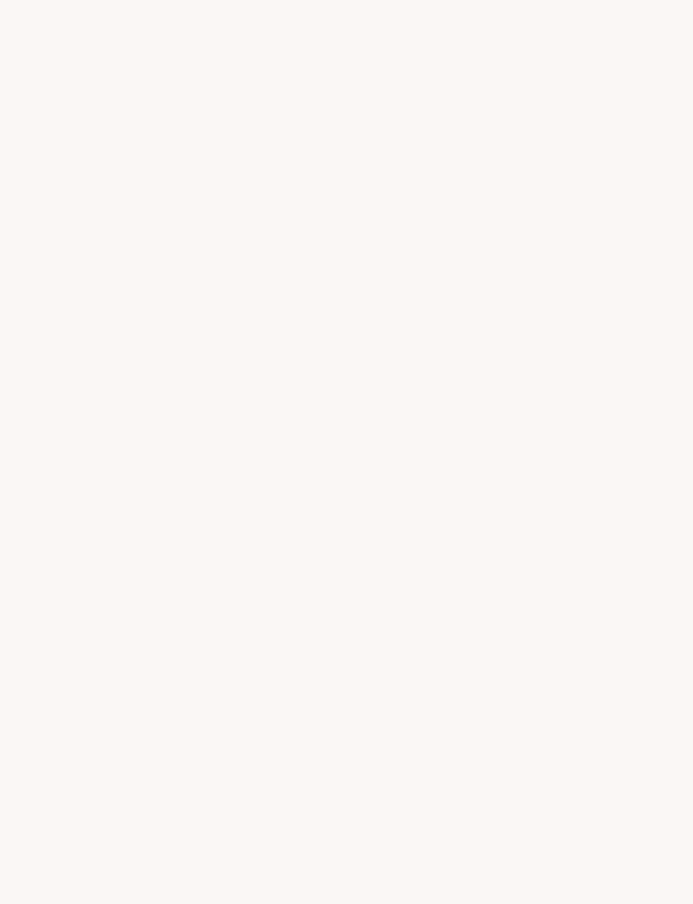
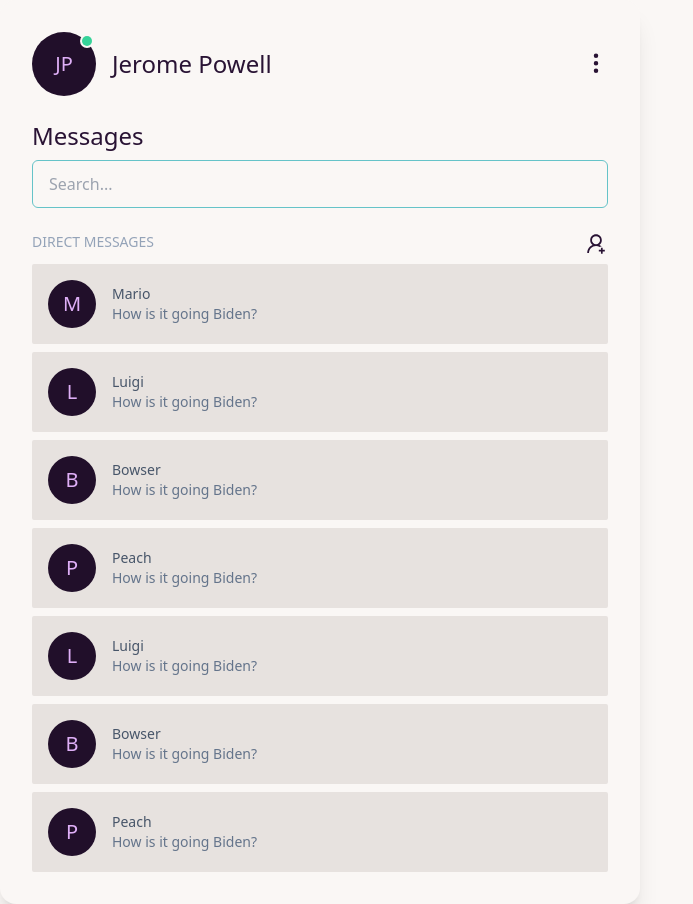
Before and after one commit to chasingtherain/messenger, a React (Create React App) app: page / in a window 1280 px wide. Before the commit this address had no page. Shown: the whole page, without its empty margins (0-693 px from the left). Before the commit the page ends 800 px from the top, so only its background shows below. Built offline with nearby package versions, Linux system fonts and the light colour scheme.

Commit message:
built bubble profile, settings, search and contact row components UI

```diff
--- a/package.json
+++ b/package.json
@@ -3,6 +3,9 @@
   "version": "0.1.0",
   "private": true,
   "dependencies": {
+    "@fortawesome/fontawesome-svg-core": "^6.1.1",
+    "@fortawesome/free-solid-svg-icons": "^6.1.1",
+    "@fortawesome/react-fontawesome": "^0.2.0",
     "@testing-library/jest-dom": "^5.16.4",
     "@testing-library/react": "^13.3.0",
     "@testing-library/user-event": "^13.5.0",
@@ -10,6 +13,7 @@
     "react": "^18.2.0",
     "react-dom": "^18.2.0",
     "react-google-button": "^0.7.2",
+    "react-icons": "^4.4.0",
     "react-router-dom": "^6.3.0",
     "react-scripts": "5.0.1",
     "react-toastify": "^9.0.7",
--- a/src/App.js
+++ b/src/App.js
@@ -2,6 +2,8 @@ import React from 'react';
 import SignUp from './pages/Signup';
 import { BrowserRouter as Router, Routes, Route, Link } from "react-router-dom";
 import SignIn from './pages/Signin';
+import ResetPassword from './pages/ResetPassword';
+import ContactListColumn from './components/ContactListColumn';
 
 function App() {
   return (
@@ -10,6 +12,8 @@ function App() {
         <Routes>
             <Route path='/sign-up' element={<SignUp/>}/>
             <Route path='/sign-in' element={<SignIn/>}/>
+            <Route path='/' element={<ContactListColumn/>}/>
+            <Route path='/forgot-password' element={<ResetPassword/>}/>
         </Routes>
       </Router>
 
--- /dev/null
+++ b/src/components/BubbleProfile.js
@@ -0,0 +1,18 @@
+import React from 'react'
+
+function BubbleProfile() {
+  return (
+    <div className='flex justify-between'>
+        <div className='flex'>
+            <div class="avatar online placeholder">
+                <div class="bg-neutral-focus text-neutral-content rounded-full w-16">
+                    <span class="text-xl">JP</span>
+                </div>
+            </div>
+            <p className='text-2xl mt-4 ml-4'>Jerome Powell</p>
+        </div>
+    </div>
+  )
+}
+
+export default BubbleProfile
--- /dev/null
+++ b/src/components/ContactListColumn.js
@@ -0,0 +1,36 @@
+import React from 'react'
+import BubbleProfile from './BubbleProfile'
+import SeachBar from './SeachBar'
+import Settings from './Settings'
+import { AiOutlineUserAdd } from "react-icons/ai";
+import ContactRow from './ContactRow';
+
+function ContactListColumn() {
+  return (
+    <div>
+      <div class="card w-6/12 min-h-screen bg-base-100 shadow-xl ">
+        <div class="card-body">
+          <div className='flex justify-between'>
+            <BubbleProfile/>
+            <Settings/>
+          </div>
+          <p className='text-2xl mt-4'>Messages</p>
+          <SeachBar/>
+          <div className='flex justify-between mt-4'>
+            <p className='text-slate-400 text-sm'>DIRECT MESSAGES</p>
+            <AiOutlineUserAdd className='text-2xl'/>
+          </div>
+          <ContactRow name="Mario" profileName="M"/>
+          <ContactRow name="Luigi" profileName="L"/>
+          <ContactRow name="Bowser" profileName="B"/>
+          <ContactRow name="Peach" profileName="P"/>
+          <ContactRow name="Luigi" profileName="L"/>
+          <ContactRow name="Bowser" profileName="B"/>
+          <ContactRow name="Peach" profileName="P"/>
+        </div>
+      </div>
+    </div>
+  )
+}
+
+export default ContactListColumn
--- /dev/null
+++ b/src/components/ContactRow.js
@@ -0,0 +1,23 @@
+import React from 'react'
+
+function ContactRow({name,profileName}) {
+  return (
+    <div class="card-compact full-w bg-base-300 rounded-sm">
+      <div class="card-body">
+        <div className='flex'>
+          <div class="avatar placeholder">
+                    <div class="bg-neutral-focus text-neutral-content rounded-full w-12">
+                        <span class="text-xl">{profileName}</span>
+                    </div>
+          </div>
+          <div className='flex-col ml-4 mt-1'>
+            <p className='text-slate-600'>{name}</p>
+            <p className='text-slate-500'>How is it going Biden?</p>
+          </div>
+        </div>
+      </div>
+    </div>
+  )
+}
+
+export default ContactRow
--- /dev/null
+++ b/src/components/MainScreen.js
@@ -0,0 +1,15 @@
+import React from 'react'
+import ContactListColumn from './ContactListColumn'
+import MessageBoard from './MessageBoard'
+
+function MainScreen() {
+  return (
+    <div>
+        {/* flex row format */}
+        <ContactListColumn/>
+        <MessageBoard/>
+    </div>
+  )
+}
+
+export default MainScreen
--- /dev/null
+++ b/src/components/MessageBoard.js
@@ -0,0 +1,9 @@
+import React from 'react'
+
+function MessageBoard() {
+  return (
+    <div>MessageBoard</div>
+  )
+}
+
+export default MessageBoard
--- /dev/null
+++ b/src/components/SeachBar.js
@@ -0,0 +1,11 @@
+import React from 'react'
+
+function SeachBar() {
+  return (
+    <div>
+      <input type="text" placeholder="Search..." class="input input-bordered input-primary w-full rounded-md" />
+    </div>
+  )
+}
+
+export default SeachBar
--- /dev/null
+++ b/src/components/Settings.js
@@ -0,0 +1,10 @@
+import React from 'react'
+import { GoKebabVertical } from 'react-icons/go';
+
+function Settings() {
+  return (
+      <GoKebabVertical className='text-2xl mt-5' onClick={()=> console.log("settings clicked")}/>
+  )
+}
+
+export default Settings
--- /dev/null
+++ b/src/pages/ResetPassword.js
@@ -0,0 +1,34 @@
+import React, { useState } from 'react'
+import { toast } from 'react-toastify';
+
+function ResetPassword() {
+  const [isResetClicked, setIsResetClicked] = useState(false)
+  const [emailInput, setEmailInput] = useState("")
+  const [error, setError] = useState("")
+
+  return (
+    <div className='flex flex-col items-center h-screen ml-2'>
+        <p className='text-2xl my-8'>Password Reset</p>
+        <div className="form-control">
+            <label className="label">
+                <span className="label-text">Enter your email address</span>
+            </label>
+            <div className="input-group">
+                <input type="text" placeholder="admin@mail.com" value={emailInput} onChange={(e) => setEmailInput(e.target.value)} className="input input-bordered"/>
+                <button className="btn btn-square">SEND</button>
+            </div>
+            {
+            (isResetClicked) ?
+              (<div className='mt-5'>
+              <p>Email sent! </p>
+              <p className='text-red-500'>Note: Password cannot be reset for google sign ups</p>
+            </div>)
+              : <></>
+            }
+            {error && <p className='text-red-500'>{`error: ${error}`}</p>}
+        </div>
+    </div>
+  )
+}
+
+export default ResetPassword
--- a/src/pages/Signin.js
+++ b/src/pages/Signin.js
@@ -25,6 +25,7 @@ function SignIn() {
                 <button className='btn btn-primary btn-wide my-2'>Sign In</button>
                 {error && <p className='text-red-400'>{error}</p>}
                 <Link to="/sign-up" className='text-secondary mt-4'>Sign Up Instead</Link>
+                <Link to="/forgot-password" className='text-secondary mt-4'>Forgot Password</Link>
             </div>
         </div>
     </div>
```
Also changed, not shown: 1 other file (tests, documents, lock files or other folders).
